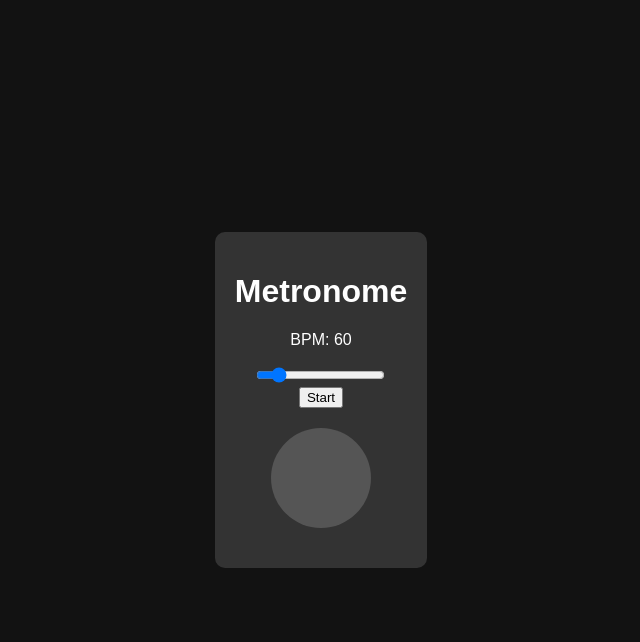
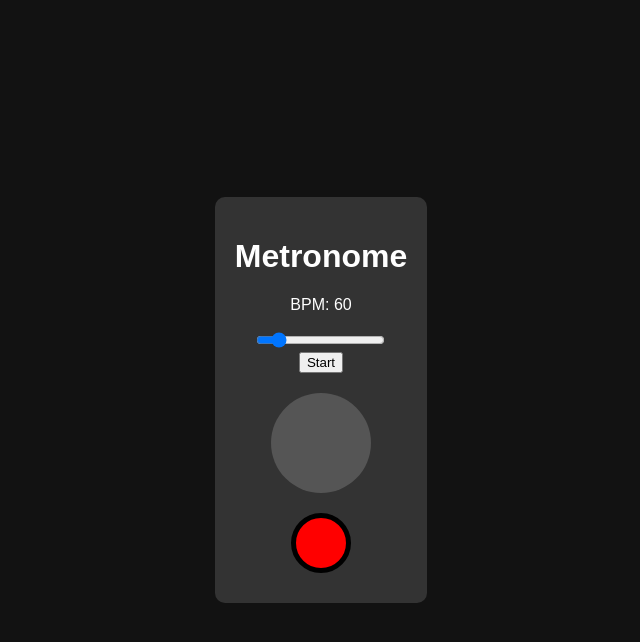
Before and after one commit to Germuu/Onbeat, a Django app: page / in a window 1280 px wide. Shown: the top 642 px of the page, without its empty margins (319-959 px from the left). Run offline with Django 5.2, Linux system fonts and the light colour scheme.

Commit message:
seems to be working

```diff
--- a/onbeatmetronome/metronome/static/metronome/script.js
+++ b/onbeatmetronome/metronome/static/metronome/script.js
@@ -4,10 +4,8 @@ let audioContext;
 let analyser;
 let microphone;
 let isAnalyzing = false;
-let lastBeatTime = 0; // Timestamp of the last detected beat
-const beatInterval = 60000 / bpm; // Time between beats based on BPM
-const amplitudeThreshold = 0.02; // Threshold to detect a beat
 const flashingCircle = document.getElementById("flashing-circle");
+const accuracyIndicator = document.getElementById("accuracy-indicator"); // Accuracy indicator element
 const bpmDisplay = document.getElementById("bpm-display");
 const bpmSlider = document.getElementById("bpm-slider");
 const startStopButton = document.getElementById("start-stop-button");
@@ -43,10 +41,8 @@ function startFlashing() {
     interval = setInterval(() => {
         flashingCircle.classList.toggle("active"); // Toggle active class for flashing
         flashingCircle.style.backgroundColor = flashingCircle.classList.contains("active") ? "red" : "white"; // Flash between red and white
-
-        // Play click sound on beat
-        playClickSound();
-    }, (60000 / bpm) / 2); // Calculate interval time based on BPM
+        playClickSound(); // Play click sound on metronome beat
+    }, (60000 / bpm)); // Calculate interval time based on BPM
 }
 
 async function startMicrophoneAnalysis() {
@@ -78,14 +74,13 @@ function analyzeAudio() {
     const dataArray = new Uint8Array(bufferLength);
 
     analyser.getByteTimeDomainData(dataArray);
-
-    // Perform beat detection here
     detectBeats(dataArray); // Call your beat detection logic
 
     requestAnimationFrame(analyzeAudio); // Repeat the analysis
 }
 
-const beatWindow = 100; // 100 ms window for detecting near beats
+const beatWindow = 200; // Time window for detecting near beats (milliseconds)
+let lastBeatTime = 0; // Timestamp of the last click sound played
 let expectedBeatTime = 0; // Expected time for the next beat based on BPM
 
 function detectBeats(dataArray) {
@@ -100,22 +95,18 @@ function detectBeats(dataArray) {
 
     const currentTime = audioContext.currentTime * 1000; // Convert to milliseconds
 
-    // Calculate the next expected beat time
-    expectedBeatTime += beatInterval; // Update for the next expected beat based on current BPM
-
     // Check if the maximum amplitude exceeds the threshold
-    if (maxAmplitude > amplitudeThreshold) {
-        // Check if clap is on beat
+    if (maxAmplitude > 0.05) { // Set a threshold to avoid false positives
+        // Check if user input aligns with the expected beat
         if (Math.abs(currentTime - expectedBeatTime) < beatWindow) {
-            // Clap is on beat
-            flashingCircle.style.backgroundColor = "green"; // Set to green for a detected beat
-            playClickSound(); // Play click sound on beat detection
-        } else if (Math.abs(currentTime - expectedBeatTime) < beatWindow + 50) {
-            // Clap is almost on beat (within 50 ms of the expected beat)
-            flashingCircle.style.backgroundColor = "yellow"; // Set to yellow if near the beat
+            // On beat detected
+            accuracyIndicator.style.backgroundColor = "green"; // Set accuracy to green
+        } else if (Math.abs(currentTime - expectedBeatTime) < beatWindow + 100) {
+            // Almost on beat (within a wider range)
+            accuracyIndicator.style.backgroundColor = "yellow"; // Set accuracy to yellow
         } else {
-            // Off beat, you can set it back to default or do nothing
-            flashingCircle.style.backgroundColor = "red"; // Or keep it the default color
+            // Off beat, set accuracy to red
+            accuracyIndicator.style.backgroundColor = "red"; // Off beat
         }
     }
 }
@@ -123,6 +114,8 @@ function detectBeats(dataArray) {
 function playClickSound() {
     clickSound.currentTime = 0; // Reset sound to start
     clickSound.play(); // Play the click sound
+    // Update expected beat time for the next beat
+    expectedBeatTime += 60000 / bpm; // Update expected time for the next beat based on current BPM
 }
 
 function stopFlashing() {
@@ -132,5 +125,6 @@ function stopFlashing() {
     clearInterval(interval); // Stop flashing
     flashingCircle.classList.remove("active"); // Ensure circle is not active
     flashingCircle.style.backgroundColor = "red"; // Reset to red when stopped
+    accuracyIndicator.style.backgroundColor = "white"; // Reset accuracy indicator
     audioContext.close(); // Close the audio context
 }
--- a/onbeatmetronome/metronome/static/metronome/styles.css
+++ b/onbeatmetronome/metronome/static/metronome/styles.css
@@ -28,3 +28,13 @@ body {
 #flashing-circle.active {
     background-color: #f00; /* Flashing color */
 }
+
+#accuracy-indicator {
+    width: 100px; /* Adjust size as needed */
+    height: 100px; /* Adjust size as needed */
+    border-radius: 50%;
+    border: 5px solid black; /* Outline color */
+    margin-top: 20px; /* Space between indicators */
+    background-color: red; /* Default color */
+    transition: background-color 0.3s; /* Smooth color transition */
+}
--- a/onbeatmetronome/metronome/templates/metronome/metronome.html
+++ b/onbeatmetronome/metronome/templates/metronome/metronome.html
@@ -5,6 +5,7 @@
     <meta charset="UTF-8">
     <meta name="viewport" content="width=device-width, initial-scale=1.0">
     <title>Metronome</title>
+    <link rel="icon" href="{% static 'metronome/favicon.ico' %}" type="image/x-icon"> <!-- Optional favicon -->
     <link rel="stylesheet" href="{% static 'metronome/styles.css' %}">
 </head>
 <body>
@@ -15,6 +16,7 @@
         <br>
         <button id="start-stop-button" class="button">Start</button>
         <div id="flashing-circle"></div>
+        <div id="accuracy-indicator" class="accuracy-circle" style="width: 50px; height: 50px; border-radius: 50%; margin: 10px auto;"></div> <!-- Accuracy indicator -->
     </div>
     <script src="{% static 'metronome/script.js' %}"></script>
 </body>
```
